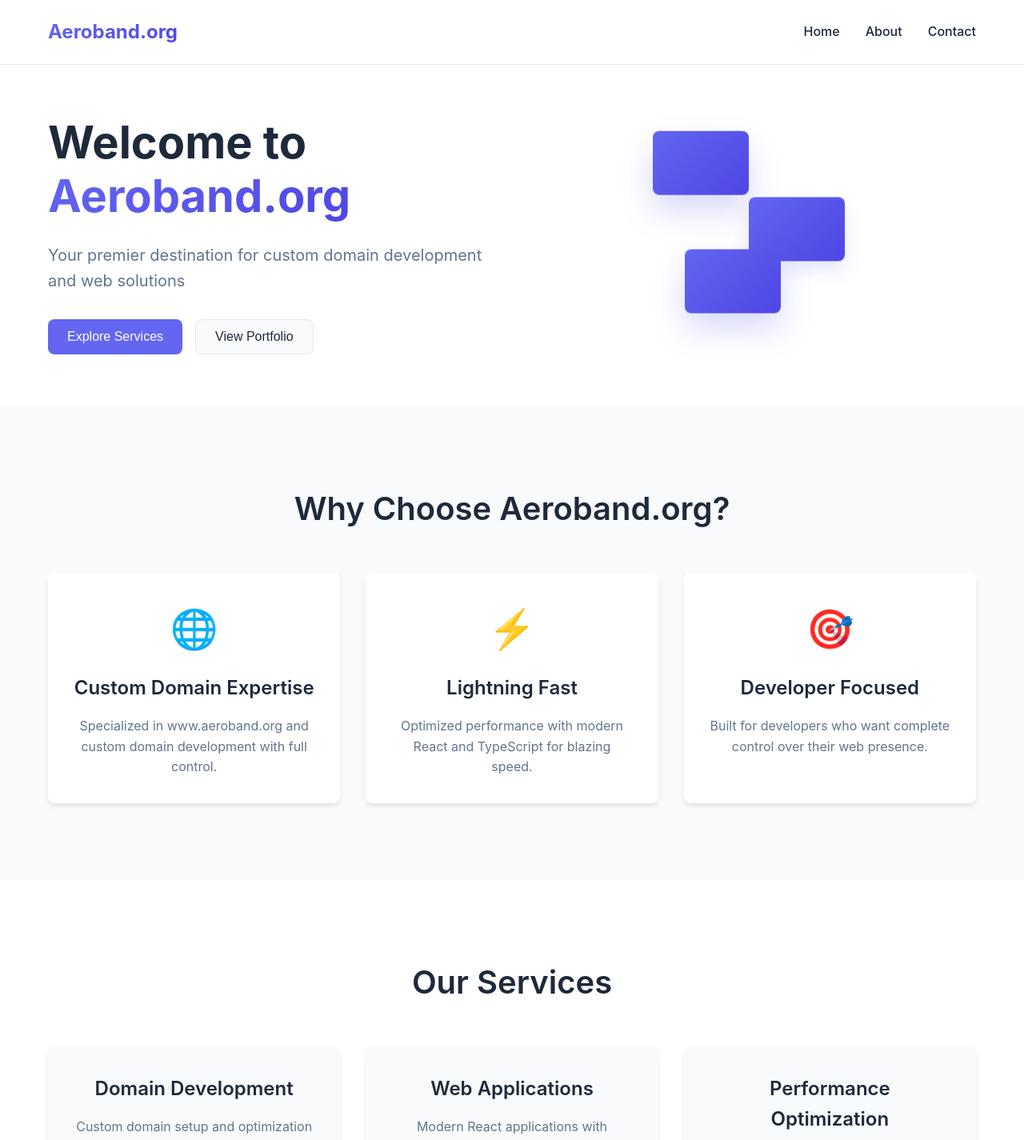
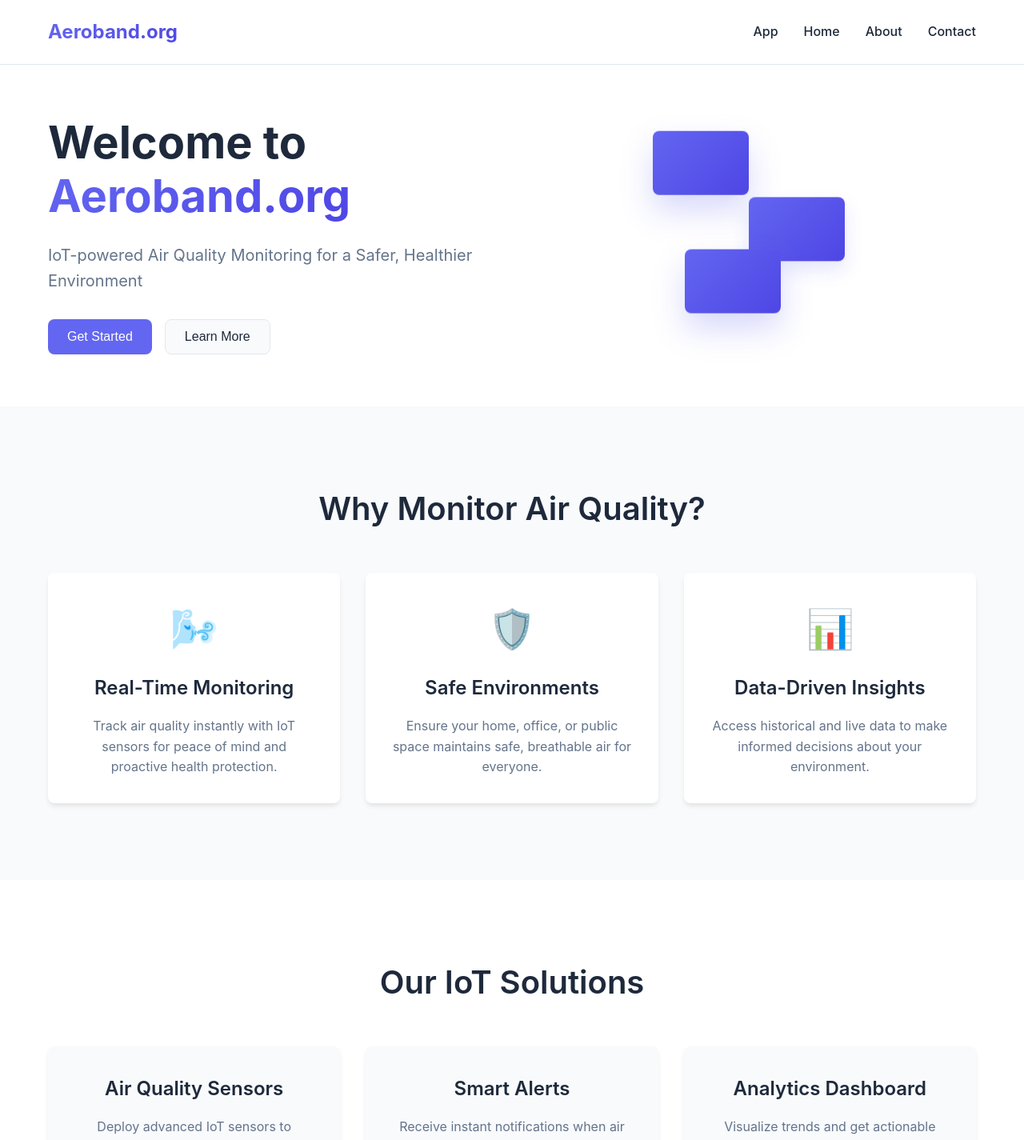
Before and after one commit to skhartaye/Aeroband, a React (Vite) app: page / in a window 1280 px wide. Shown: the top 1425 px of the page at 80% size. Built offline with nearby package versions, Linux system fonts and the light colour scheme.

Commit message:
feat: update nav with App button and refocus content on IoT air quality monitoring project

```diff
--- a/src/components/Header.tsx
+++ b/src/components/Header.tsx
@@ -15,6 +15,9 @@ const Header = ({ isMenuOpen, setIsMenuOpen }: HeaderProps) => {
         </Link>
 
         <nav className={`nav ${isMenuOpen ? 'nav-open' : ''}`}>
+          <Link to="/" className="nav-link" onClick={() => setIsMenuOpen(false)}>
+            App
+          </Link>
           <Link to="/" className="nav-link" onClick={() => setIsMenuOpen(false)}>
             Home
           </Link>
--- a/src/pages/Home.tsx
+++ b/src/pages/Home.tsx
@@ -9,11 +9,11 @@ const Home = () => {
             Welcome to <span className="highlight">Aeroband.org</span>
           </h1>
           <p className="hero-subtitle fade-in" style={{ animationDelay: '0.6s' }}>
-            Your premier destination for custom domain development and web solutions
+            IoT-powered Air Quality Monitoring for a Safer, Healthier Environment
           </p>
           <div className="hero-buttons fade-in" style={{ animationDelay: '0.8s' }}>
-            <button className="btn btn-primary">Explore Services</button>
-            <button className="btn btn-secondary">View Portfolio</button>
+            <button className="btn btn-primary">Get Started</button>
+            <button className="btn btn-secondary">Learn More</button>
           </div>
         </div>
         <div className="hero-visual fade-in" style={{ animationDelay: '1s' }}>
@@ -26,40 +26,40 @@ const Home = () => {
       </section>
 
       <section className="features fade-in" style={{ animationDelay: '1.2s' }}>
-        <h2 className="section-title">Why Choose Aeroband.org?</h2>
+        <h2 className="section-title">Why Monitor Air Quality?</h2>
         <div className="features-grid">
           <div className="feature-card">
-            <div className="feature-icon">🌐</div>
-            <h3>Custom Domain Expertise</h3>
-            <p>Specialized in www.aeroband.org and custom domain development with full control.</p>
+            <div className="feature-icon">🌬️</div>
+            <h3>Real-Time Monitoring</h3>
+            <p>Track air quality instantly with IoT sensors for peace of mind and proactive health protection.</p>
           </div>
           <div className="feature-card">
-            <div className="feature-icon">⚡</div>
-            <h3>Lightning Fast</h3>
-            <p>Optimized performance with modern React and TypeScript for blazing speed.</p>
+            <div className="feature-icon">🛡️</div>
+            <h3>Safe Environments</h3>
+            <p>Ensure your home, office, or public space maintains safe, breathable air for everyone.</p>
           </div>
           <div className="feature-card">
-            <div className="feature-icon">🎯</div>
-            <h3>Developer Focused</h3>
-            <p>Built for developers who want complete control over their web presence.</p>
+            <div className="feature-icon">📊</div>
+            <h3>Data-Driven Insights</h3>
+            <p>Access historical and live data to make informed decisions about your environment.</p>
           </div>
         </div>
       </section>
 
       <section className="services fade-in" style={{ animationDelay: '1.4s' }}>
-        <h2 className="section-title">Our Services</h2>
+        <h2 className="section-title">Our IoT Solutions</h2>
         <div className="services-grid">
           <div className="service-card">
-            <h3>Domain Development</h3>
-            <p>Custom domain setup and optimization for www.aeroband.org</p>
+            <h3>Air Quality Sensors</h3>
+            <p>Deploy advanced IoT sensors to monitor pollutants, humidity, and temperature in real time.</p>
           </div>
           <div className="service-card">
-            <h3>Web Applications</h3>
-            <p>Modern React applications with TypeScript and Vite</p>
+            <h3>Smart Alerts</h3>
+            <p>Receive instant notifications when air quality drops below safe thresholds.</p>
           </div>
           <div className="service-card">
-            <h3>Performance Optimization</h3>
-            <p>Speed optimization and SEO best practices</p>
+            <h3>Analytics Dashboard</h3>
+            <p>Visualize trends and get actionable recommendations for improving air quality.</p>
           </div>
         </div>
       </section>
```
